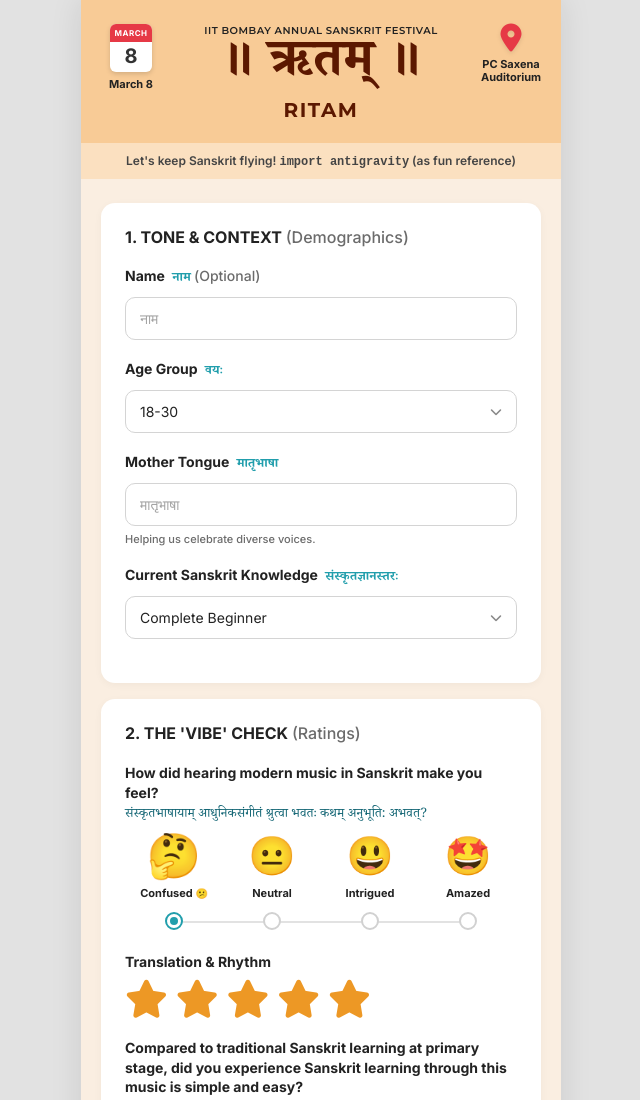
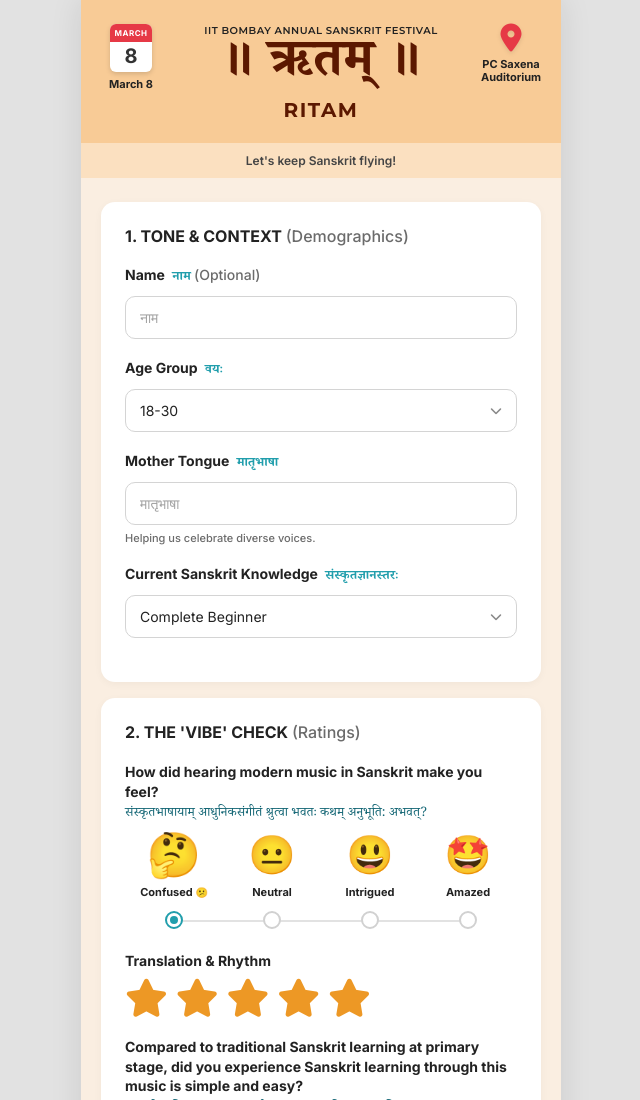
Before and after one commit to ankushsutar/ritam-feedbacks, a website built with Vite: page index.html in a window 1280 px wide. Shown: the top 1100 px of the page, without its empty margins (319-959 px from the left). Built offline with nearby package versions, Linux system fonts and the light colour scheme; no server answers.

Commit message:
docs: remove 'import antigravity' reference from banner strip

```diff
--- a/index.html
+++ b/index.html
@@ -79,7 +79,7 @@
             </div>
 
             <div class="banner-strip">
-                Let's keep Sanskrit flying! <span class="monospaced">import antigravity</span> (as fun reference)
+                Let's keep Sanskrit flying!
             </div>
         </header>
 
```
